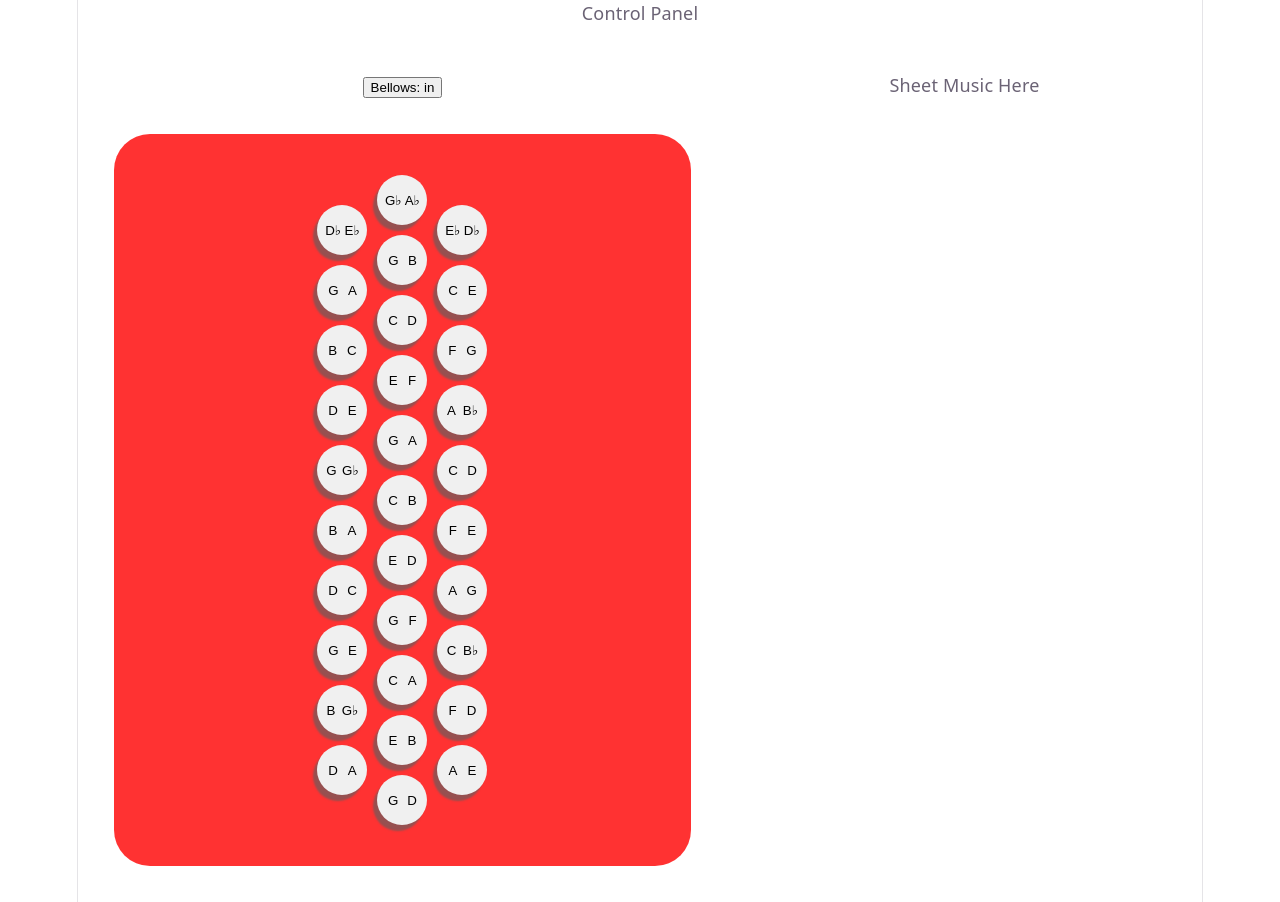
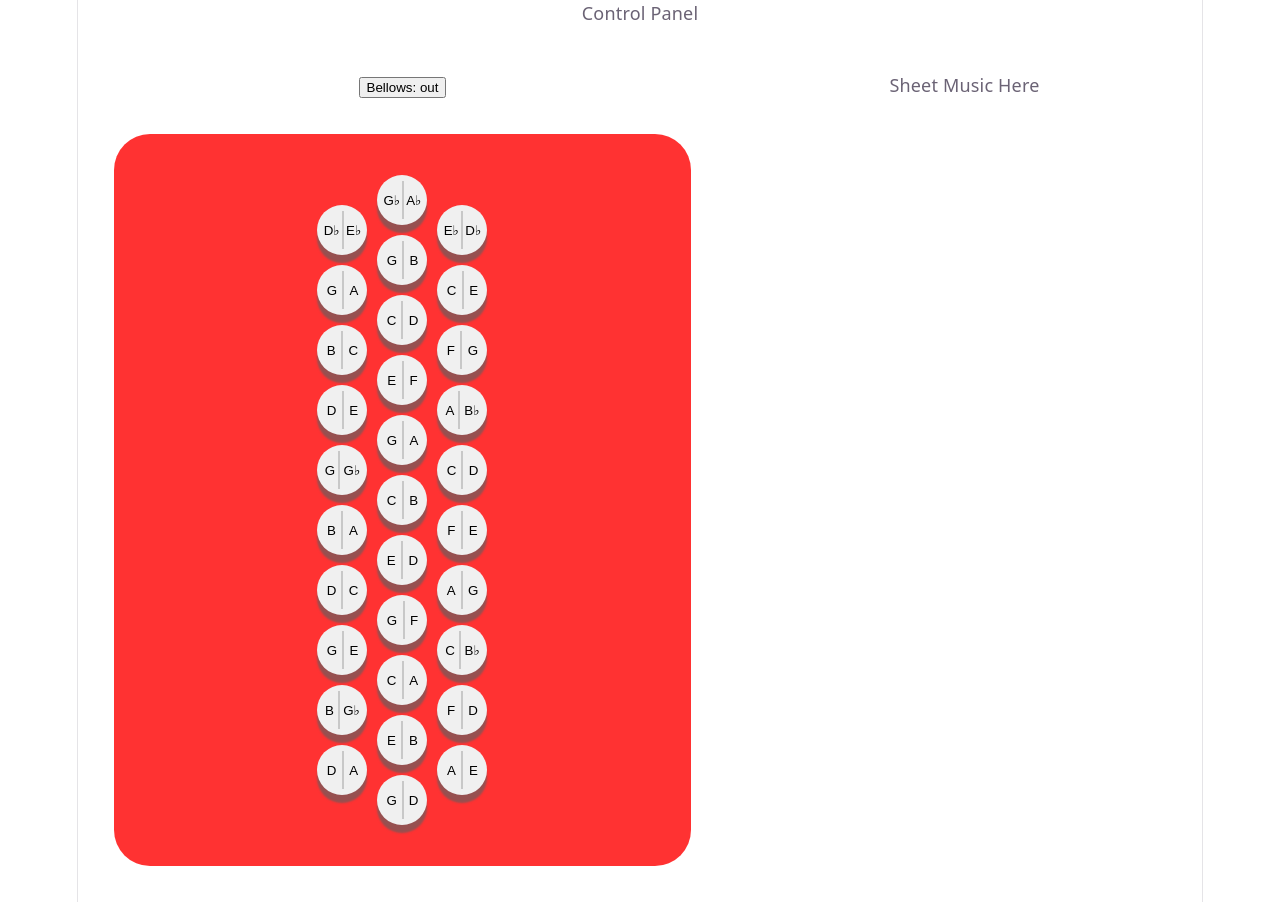
Before and after one commit to VictorFromTheInternet/Diatonic_Accordion_Trainer, a React (Vite) app: page / in a window 1280 px wide. Built offline with nearby package versions, Linux system fonts and the light colour scheme.

Commit message:
additional styling to the buttons

```diff
--- a/src/App.tsx
+++ b/src/App.tsx
@@ -6,10 +6,10 @@ import './App.css';
 
 function App() {
   // initiating a global variable
-  const isPlaying = useUpdateControls((state)=>state.isPlaying);
-  const tempo = useUpdateControls((state)=>state.tempo);
-  const tuning = useUpdateControls((state)=>state.tuning);
-  const bellowsOut = useUpdateControls((state)=>state.bellowsOut);
+  const isPlaying = useUpdateControls((state)=>state.isPlaying); // false
+  const tempo = useUpdateControls((state)=>state.tempo); // 110
+  const tuning = useUpdateControls((state)=>state.tuning); // GCF
+  const bellowsOut = useUpdateControls((state)=>state.bellowsOut); // true
 
   // actions
   const updateIsPlaying = useUpdateControls((state)=> state.updateIsPlaying)
--- a/src/components/AccordionKeyboard.tsx
+++ b/src/components/AccordionKeyboard.tsx
@@ -44,6 +44,7 @@ function AccordionButton({noteData, bellowsOut}: AccordionButtonProps) {
       className={`accordion-button ${(bellowsOut && isPressed)? "accordion-button-pressed accordion-button-out":""} ${(!bellowsOut && isPressed)? "accordion-button-pressed accordion-button-in":""}`}
     >
       <span>{noteData.labelIn}</span>
+      <div className="vertical-line"></div>
       <span>{noteData.labelOut}</span>
     </button>
   );
@@ -51,13 +52,9 @@ function AccordionButton({noteData, bellowsOut}: AccordionButtonProps) {
 
 function AccordionKeyboard({bellowsOut}: AccordionKeyboardProps) {
     const accordionNotes: Note[] = gcf_buttons;
-    //const [bellowsOut, setBellowsOut] = useState(true);
 
     return (
     <>
-      {/* <div>
-        <button onClick={()=>{setBellowsOut(!bellowsOut)}}>Bellows: {`${bellowsOut?'out':'in'}`}</button>
-      </div> */}
       <div className="accordion-keyboard">
         <div className="accordion-row">
           {accordionNotes.filter((elm)=>elm.row == 1).map((note) => (
--- a/src/components/accordionKeyboard.css
+++ b/src/components/accordionKeyboard.css
@@ -28,9 +28,9 @@
     flex-wrap: nowrap;
     justify-content: center;
     align-items: center;
-    /* gap: 4px; */
+    gap: 2px;
 
-    box-shadow: -4px 6px 2px rgba(150,80,80,1);
+    box-shadow: 0px 8px 2px rgba(150,80,80,1);
 }
 
 .accordion-button span{
@@ -39,21 +39,26 @@
     color: black;
     flex-grow: 1;
 }
+.accordion-button .vertical-line{
+    height: 2rem;
+    border: 1px solid rgba(200,200,200,1);
+}
+
 .accordion-button-pressed {
-    box-shadow: 0px 0px 2px rgba(150,80,80,1);
+    box-shadow: 0px 0px 0px rgba(150,80,80,1);
 }
 .accordion-button-pressed span {
     color: white;
 }
 .accordion-button-in{
+    background-color: rgba(100,200,100,1);
+}
+.accordion-button-out{
     background-color: rgba(100,100,255,1);
 }
-.accordion-button-out{
-    background-color: rgba(100,200,100,1);
-}
-.accordion-button-in span:nth-child(1){
+.accordion-button-in span:nth-of-type(1),
+.accordion-button-out span:nth-of-type(2),
+.accordion-button-in .vertical-line,
+.accordion-button-out .vertical-line{
     display: none;
 }
-.accordion-button-out span:nth-child(2){
-    display: none;
-}
--- a/src/store.ts
+++ b/src/store.ts
@@ -20,7 +20,7 @@ export const useUpdateControls = create<ControlState & ControlAction>()((set) =>
     isPlaying: false,
     tempo: 110,
     tuning: 'GCF',
-    bellowsOut: false,
+    bellowsOut: true,
 
     // actions
     updateIsPlaying: (isPlaying) => set(() => ({ isPlaying: isPlaying })),
```
